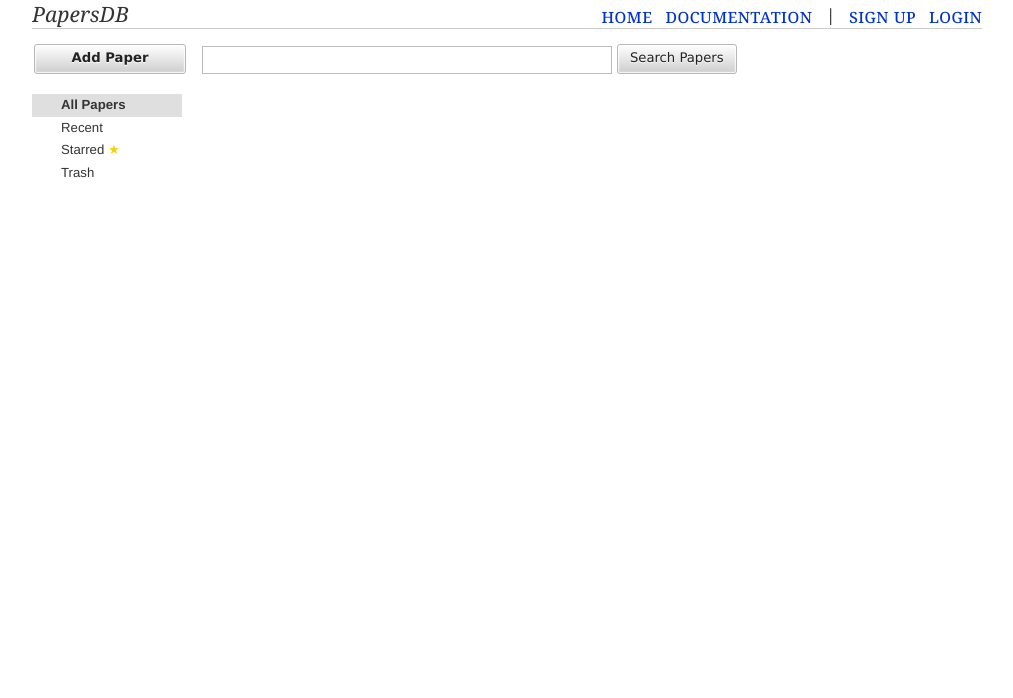
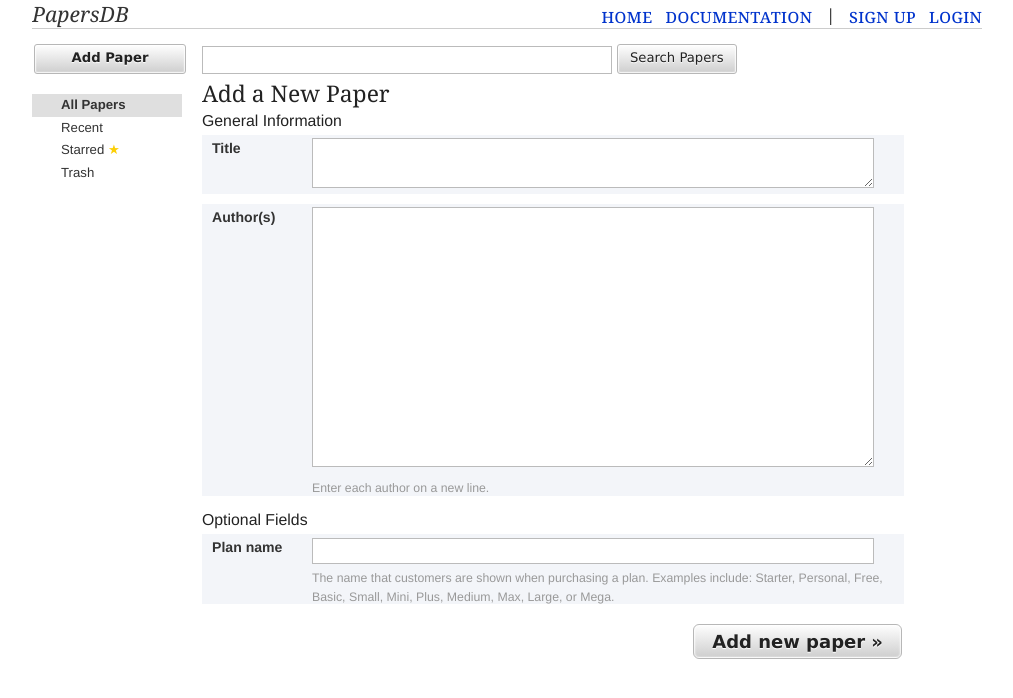
Before and after one commit to mikexstudios/papersdb, a Django app: template papers/templates/papers/new_paper.html in a window 1280 px wide. Shown: the top 698 px of the page, without its empty margins (133-1146 px from the left). Run offline with Django 3.2, Linux system fonts and the light colour scheme; the template is opened without the code that fills it, so the values that code supplies are empty; some libraries are stand-ins or nearby versions.

Commit message:
Started to build new paper form with styling.

```diff
--- a/papers/templates/papers/new_paper.html
+++ b/papers/templates/papers/new_paper.html
@@ -16,4 +16,42 @@
 {% block sitenav %}{% endblock %}
 
 {% block content %}
+<h2 id="title">Add a New Paper</h2>
+
+<div id="description"></div>
+
+<form action="" method="POST" name="new_paper_form" id="new_paper_form" class="papers">
+    {% csrf_token %}
+    <h4>General Information</h4>
+    <div class="field">
+        <label for="id_title">Title</label>
+        <div class="right">
+            <textarea id="id_title" name="title"></textarea>
+        </div>
+    </div>
+
+    <div class="field">
+        <label for="id_authors">Author(s)</label>
+        <div class="right">
+            <textarea id="id_authors" name="authors"></textarea>
+            <small class="helper">Enter each author on a new line.</small>
+        </div>
+    </div>
+
+    <h4>Optional Fields</h4>
+    <div class="field">
+        <label for="id_name">Plan name</label>
+        <div class="right">
+            <input id="id_name" type="text" name="name" maxlength="140">
+            <small class="helper">The name that customers are shown when
+            purchasing a plan. Examples include: Starter, Personal, Free,
+            Basic, Small, Mini, Plus, Medium, Max, Large, or Mega.</small>
+        </div>
+    </div>
+
+    <div class="actions">
+        <button type="submit" id="new_paper_submit" class="light" name="submit"
+            value="Submit">Add new paper &raquo;</button>
+    </div>
+</form>
 {% endblock %}
--- a/static/css/screen.css
+++ b/static/css/screen.css
@@ -1481,7 +1481,7 @@ body #content {
 /* line 134, ../sass/screen.sass */
 body #content #title {
   font-family: Georgia, Times, Times New Roman, serif;
-  font-size: 1.8em;
+  font-size: 1.3em;
   margin-bottom: 0px;
 }
 /* line 138, ../sass/screen.sass */
@@ -1506,58 +1506,60 @@ body small.edit {
   font-size: 0.7em;
 }
 /* line 190, ../sass/screen.sass */
-body form.admin {
+body form.papers {
   clear: both;
   width: 90%;
-  margin: 0 auto;
+  margin: 0;
   margin-top: -0.9em;
 }
 /* line 196, ../sass/screen.sass */
-body form.admin h4 {
+body form.papers h4 {
   margin-top: 0.9em;
   margin-bottom: 0.3em;
-}
-/* line 199, ../sass/screen.sass */
-body form.admin .description {
-  font-size: 0.8em;
+  font-size: 0.9em;
+}
+/* line 200, ../sass/screen.sass */
+body form.papers .description {
+  font-size: 0.7em;
   color: #555555;
   margin-top: -0.3em;
   margin-bottom: 0.8em;
 }
-/* line 204, ../sass/screen.sass */
-body form.admin .field {
+/* line 205, ../sass/screen.sass */
+body form.papers .field {
   clear: left;
   background-color: #f3f5f9;
-  padding: 15px 20px;
+  padding: 3px 10px;
   margin-bottom: 10px;
 }
-/* line 210, ../sass/screen.sass */
-body form.admin .field a {
+/* line 211, ../sass/screen.sass */
+body form.papers .field a {
   color: #768dbb;
 }
-/* line 212, ../sass/screen.sass */
-body form.admin .field label {
+/* line 213, ../sass/screen.sass */
+body form.papers .field label {
   display: block;
   float: left;
-  width: 180px;
-}
-/* line 216, ../sass/screen.sass */
-body form.admin .field label.optional {
+  font-size: 0.8em;
+}
+/* line 218, ../sass/screen.sass */
+body form.papers .field label.optional {
   font-weight: normal;
 }
-/* line 218, ../sass/screen.sass */
-body form.admin .field .right {
-  margin-left: 180px;
-}
-/* line 221, ../sass/screen.sass */
-body form.admin .field .right small {
+/* line 220, ../sass/screen.sass */
+body form.papers .field .right {
+  margin-left: 100px;
+  margin-bottom: -5px;
+}
+/* line 225, ../sass/screen.sass */
+body form.papers .field .right small {
   display: block;
   margin-top: 5px;
   font-size: 0.7em;
   color: #999999;
 }
-/* line 226, ../sass/screen.sass */
-body form.admin .field .errorlist {
+/* line 230, ../sass/screen.sass */
+body form.papers .field .errorlist {
   text-align: center;
   padding-top: 5px;
   padding-bottom: 4px;
@@ -1589,35 +1591,35 @@ body form.admin .field .errorlist {
   padding: 0;
 }
 /* line 11, ../../../../../.gem/ruby/1.8/gems/compass-0.10.6/frameworks/compass/stylesheets/compass/utilities/lists/_bullets.scss */
-body form.admin .field .errorlist li {
+body form.papers .field .errorlist li {
   list-style-image: none;
   list-style-type: none;
   margin-left: 0px;
 }
-/* line 232, ../sass/screen.sass */
-body form.admin .field input[type=text], body form.admin .field input[type=password] {
+/* line 236, ../sass/screen.sass */
+body form.papers .field input[type=text], body form.papers .field input[type=password], body form.papers .field textarea {
+  font-size: 0.8em;
+  padding: 4px 5px;
+  margin: 0;
+  width: 550px;
+}
+/* line 241, ../sass/screen.sass */
+body form.papers .field .input-helper {
   font-size: 1.2em;
-  padding: 4px;
-  margin: 0;
-  width: 450px;
-}
-/* line 237, ../sass/screen.sass */
-body form.admin .field .input-helper {
-  font-size: 1.2em;
-}
-/* line 241, ../sass/screen.sass */
-body form.admin .actions {
+}
+/* line 245, ../sass/screen.sass */
+body form.papers .actions {
   margin-top: 20px;
   text-align: right;
 }
-/* line 245, ../sass/screen.sass */
+/* line 249, ../sass/screen.sass */
 body .info {
   clear: left;
   background-color: #f3f5f9;
   overflow: hidden;
   *zoom: 1;
 }
-/* line 250, ../sass/screen.sass */
+/* line 254, ../sass/screen.sass */
 body .info dl {
   font-size: 0.9em;
   float: left;
@@ -1626,7 +1628,7 @@ body .info dl {
   background-color: transparent;
   margin-bottom: 0;
 }
-/* line 257, ../sass/screen.sass */
+/* line 261, ../sass/screen.sass */
 body .info dl dt {
   clear: left;
   float: left;
@@ -1634,22 +1636,22 @@ body .info dl dt {
   width: 115px;
   padding-right: 10px;
 }
-/* line 267, ../sass/screen.sass */
+/* line 271, ../sass/screen.sass */
 body .info dl dd small {
   font-size: 0.7em;
   color: #999999;
 }
-/* line 270, ../sass/screen.sass */
+/* line 274, ../sass/screen.sass */
 body .info dl dd input {
   margin: 1px 0;
   width: 225px;
 }
-/* line 273, ../sass/screen.sass */
+/* line 277, ../sass/screen.sass */
 body .info dl.left {
   padding-right: 5px;
   width: 46%;
 }
-/* line 278, ../sass/screen.sass */
+/* line 282, ../sass/screen.sass */
 body #footer {
   clear: both;
   margin-top: 20px;
@@ -1659,11 +1661,11 @@ body #footer {
   font-family: Georgia, Times, Times New Roman, serif;
   color: #cccccc;
 }
-/* line 287, ../sass/screen.sass */
+/* line 291, ../sass/screen.sass */
 body #footer a {
   color: #cccccc;
 }
-/* line 293, ../sass/screen.sass */
+/* line 297, ../sass/screen.sass */
 body #left {
   display: inline;
   float: left;
@@ -1674,11 +1676,11 @@ body #left {
 * html body #left {
   overflow-x: hidden;
 }
-/* line 295, ../sass/screen.sass */
+/* line 299, ../sass/screen.sass */
 body #left #menu {
   font-size: 0.75em;
 }
-/* line 297, ../sass/screen.sass */
+/* line 301, ../sass/screen.sass */
 body #left #menu a#papers-add-link {
   -moz-border-radius: 3px;
   -webkit-border-radius: 3px;
@@ -1697,7 +1699,7 @@ body #left #menu a#papers-add-link {
   width: 100%;
   text-align: center;
 }
-/* line 311, ../sass/screen.sass */
+/* line 315, ../sass/screen.sass */
 body #left #menu ul {
   list-style: none;
   margin: 0;
@@ -1711,7 +1713,7 @@ body #left #menu ul li {
   list-style-type: none;
   margin-left: 0px;
 }
-/* line 318, ../sass/screen.sass */
+/* line 322, ../sass/screen.sass */
 body #left #menu ul li a {
   padding-left: 2.2em;
   color: #333333;
@@ -1719,25 +1721,25 @@ body #left #menu ul li a {
   display: block;
   width: 100%;
 }
-/* line 326, ../sass/screen.sass */
+/* line 330, ../sass/screen.sass */
 body #left #menu ul li .star {
   color: #fccf05;
 }
-/* line 328, ../sass/screen.sass */
+/* line 332, ../sass/screen.sass */
 body #left #menu ul li.selected {
   font-weight: bold;
   background-color: #dfdfdf;
   padding-left: 2.2em;
 }
-/* line 333, ../sass/screen.sass */
+/* line 337, ../sass/screen.sass */
 body #left #menu ul li.selected:hover {
   background-color: #dfdfdf;
 }
-/* line 335, ../sass/screen.sass */
+/* line 339, ../sass/screen.sass */
 body #left #menu ul li:hover {
   background-color: #efefef;
 }
-/* line 338, ../sass/screen.sass */
+/* line 342, ../sass/screen.sass */
 body #right {
   display: inline;
   float: left;
@@ -1748,18 +1750,18 @@ body #right {
 * html body #right {
   overflow-x: hidden;
 }
-/* line 342, ../sass/screen.sass */
+/* line 346, ../sass/screen.sass */
 body #right .padding {
   padding-left: 10px;
 }
-/* line 346, ../sass/screen.sass */
+/* line 350, ../sass/screen.sass */
 body #right #search form input.search {
   font-size: 0.9em;
   padding: 4px;
   margin: 0;
   width: 400px;
 }
-/* line 352, ../sass/screen.sass */
+/* line 356, ../sass/screen.sass */
 body #right #search form button {
   margin-bottom: 3px;
   margin-left: 0;
@@ -1780,65 +1782,65 @@ body #right #search form button {
   padding-bottom: 7px;
 }
 
-/* line 367, ../sass/screen.sass */
+/* line 371, ../sass/screen.sass */
 body#dashboard #right #actionsbar {
   margin-top: 17px;
   font-size: 0.8em;
   border-bottom: 1px solid #eeeeee;
 }
-/* line 372, ../sass/screen.sass */
+/* line 376, ../sass/screen.sass */
 body#dashboard #right #library-tbl {
   font-size: 0.75em;
   margin-top: 10px;
 }
-/* line 376, ../sass/screen.sass */
+/* line 380, ../sass/screen.sass */
 body#dashboard #right #library-tbl tr.odd .middle, body#dashboard #right #library-tbl tr.odd .right {
   background-color: #eeeeee;
 }
-/* line 379, ../sass/screen.sass */
+/* line 383, ../sass/screen.sass */
 body#dashboard #right #library-tbl tr.even td {
   background-color: transparent;
 }
-/* line 384, ../sass/screen.sass */
+/* line 388, ../sass/screen.sass */
 body#dashboard #right #library-tbl tr td {
   border-bottom: 5px solid white;
 }
-/* line 386, ../sass/screen.sass */
+/* line 390, ../sass/screen.sass */
 body#dashboard #right #library-tbl tr .left {
   padding: 0;
   width: 20px;
 }
-/* line 389, ../sass/screen.sass */
+/* line 393, ../sass/screen.sass */
 body#dashboard #right #library-tbl tr .middle {
   line-height: 1.2;
   padding: 2px 5px;
 }
-/* line 397, ../sass/screen.sass */
+/* line 401, ../sass/screen.sass */
 body#dashboard #right #library-tbl tr .middle .journal {
   font-style: italic;
 }
-/* line 399, ../sass/screen.sass */
+/* line 403, ../sass/screen.sass */
 body#dashboard #right #library-tbl tr .middle .authors {
   color: #444444;
 }
-/* line 402, ../sass/screen.sass */
+/* line 406, ../sass/screen.sass */
 body#dashboard #right #library-tbl tr .middle .journal, body#dashboard #right #library-tbl tr .middle .year {
   display: inline;
   color: #555555;
 }
-/* line 405, ../sass/screen.sass */
+/* line 409, ../sass/screen.sass */
 body#dashboard #right #library-tbl tr .right {
   width: 60px;
   border-left: 1px solid white;
   padding: 2px 5px;
   text-align: right;
 }
-/* line 410, ../sass/screen.sass */
+/* line 414, ../sass/screen.sass */
 body#dashboard #right #library-tbl tr .right .year {
   font-weight: bold;
   font-size: 1.1em;
 }
-/* line 413, ../sass/screen.sass */
+/* line 417, ../sass/screen.sass */
 body#dashboard #right #library-tbl tr .right ul.actions {
   list-style: none;
   margin: 0;
@@ -1852,27 +1854,32 @@ body#dashboard #right #library-tbl tr .right ul.actions li {
   list-style-type: none;
   margin-left: 0px;
 }
-/* line 419, ../sass/screen.sass */
+/* line 423, ../sass/screen.sass */
 body#dashboard #right #library-tbl tr .right ul.actions a {
   color: #333333;
 }
-/* line 422, ../sass/screen.sass */
+/* line 426, ../sass/screen.sass */
 body#dashboard #right #pagesbar {
   margin-top: 20px;
   font-size: 0.75em;
   border-top: 1px solid #eeeeee;
 }
-/* line 426, ../sass/screen.sass */
+/* line 430, ../sass/screen.sass */
 body#dashboard #right #pagesbar .entries {
   float: left;
 }
-/* line 428, ../sass/screen.sass */
+/* line 432, ../sass/screen.sass */
 body#dashboard #right #pagesbar .nav {
   float: right;
 }
-/* line 430, ../sass/screen.sass */
+/* line 434, ../sass/screen.sass */
 body#dashboard #right #pagesbar .pages {
   text-align: center;
+}
+
+/* line 441, ../sass/screen.sass */
+body#new_paper form#new_paper_form .field textarea#id_title {
+  height: 40px;
 }
 
 /* line 3, ../sass/helpers/_registration.sass */
--- a/static/sass/screen.sass
+++ b/static/sass/screen.sass
@@ -133,7 +133,7 @@ body
 
     #title
       font-family: $serif_font
-      font-size: 1.8em
+      font-size: 1.3em
       margin-bottom: 0px
     #description
       font-size: 0.9em
@@ -187,24 +187,25 @@ body
 
   //We don't want all forms to automatically have this style (like login forms)
   //so we give it a class.
-  form.admin
+  form.papers
     clear: both
     width: 90%
-    margin: 0 auto
+    margin: 0
     //Correction for the first h4 in the form. We want to pull it back up.
     margin-top: -0.9em
     h4
       margin-top: 0.9em
       margin-bottom: 0.3em
+      font-size: 0.9em
     .description
-      font-size: 0.8em
+      font-size: 0.7em
       color: #555
       margin-top: -0.3em
       margin-bottom: 0.8em
     .field
       clear: left
       background-color: #f3f5f9
-      padding: 15px 20px
+      padding: 3px 10px
       margin-bottom: 10px
       //We want a slightly faded link color to match our light grey text.
       a
@@ -212,12 +213,15 @@ body
       label
         display: block
         float: left
-        width: 180px
+        //width: 100px
+        font-size: 0.8em
       label.optional
         font-weight: normal
       .right
         //This left margin should match the label width
-        margin-left: 180px
+        margin-left: 100px
+        //HACK: Correct for the extra space at the bottom of the div.
+        margin-bottom: -5px
         small
           display: block
           margin-top: 5px
@@ -229,11 +233,11 @@ body
         border: none
         text-align: left
         padding: 0
-      input[type=text], input[type=password]
-        font-size: 1.2em
-        padding: 4px
+      input[type=text], input[type=password], textarea
+        font-size: 0.8em
+        padding: 4px 5px
         margin: 0
-        width: 450px
+        width: 550px
       .input-helper
         font-size: 1.2em
 
@@ -431,6 +435,14 @@ body#dashboard
         text-align: center
 
 
+body#new_paper
+  form#new_paper_form
+    .field
+      textarea#id_title
+        //Want this height to be two line's height.
+        height: 40px
+        //When text overflows, in chrome, the scrollbars don't have enough space
+        //to show up. Thus, we instead make the textbox auto expand (TODO).
 
 
 
```
